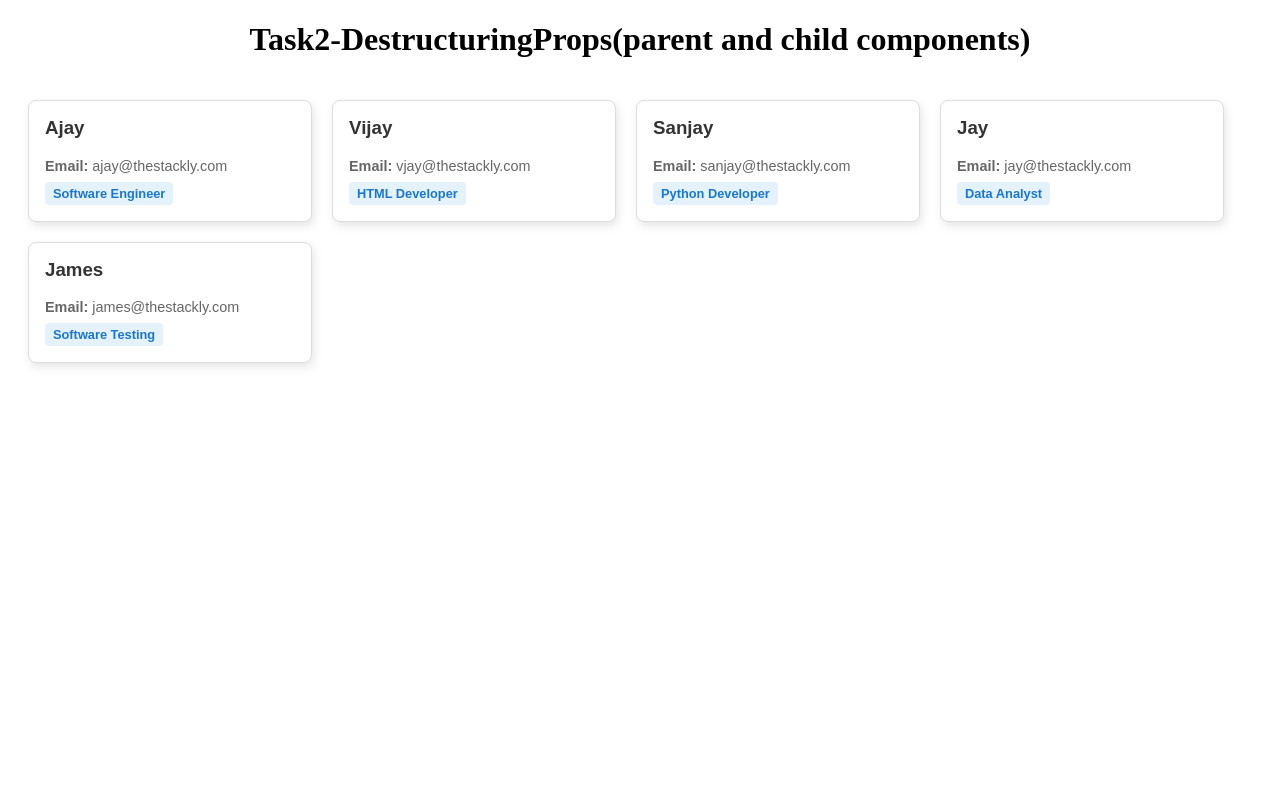
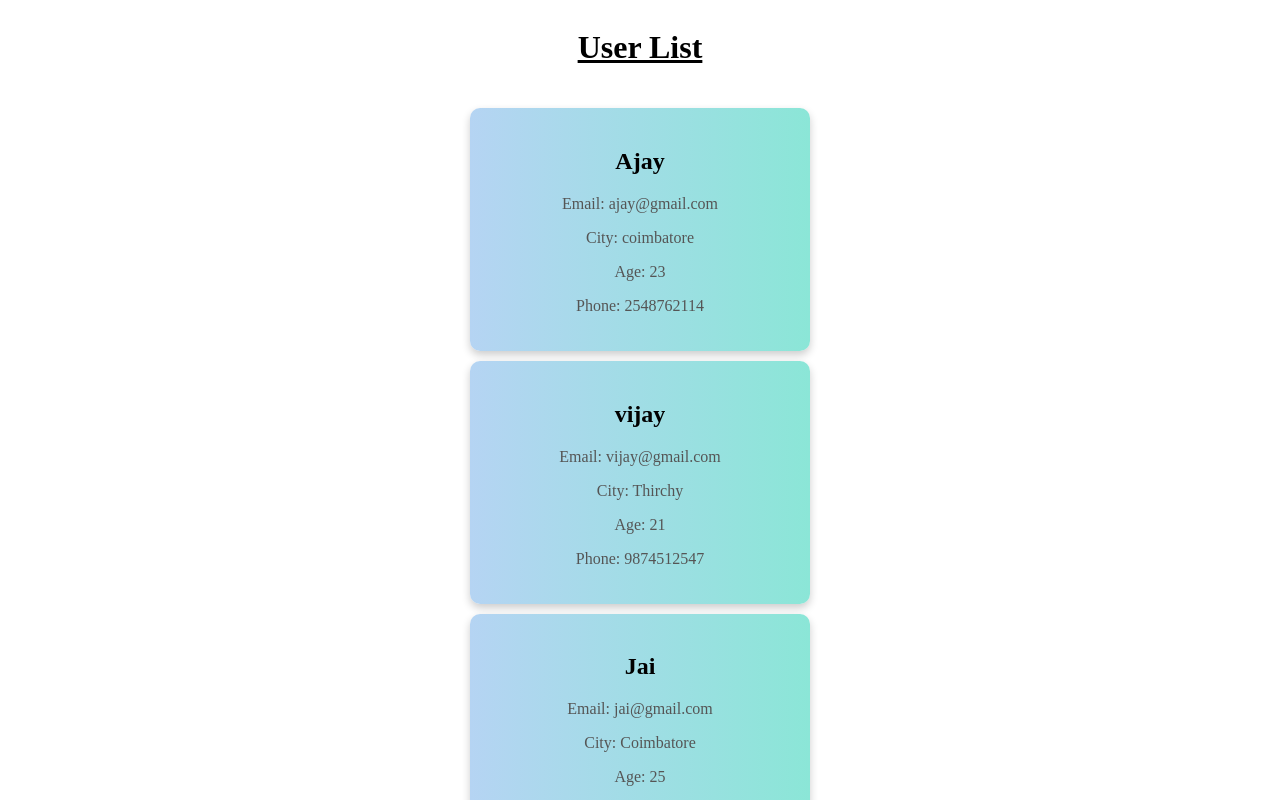
Before and after one commit to ajaykumar0504/reactjs, a React (Vite) app: page / in a window 1280 px wide. Shown: the top 800 px of the page. Built offline with nearby package versions, Linux system fonts and the light colour scheme.

Commit message:
listrendering task3

```diff
--- a/src/App.jsx
+++ b/src/App.jsx
@@ -1,32 +1,45 @@
 import React from 'react';
-import Destructprops from "./Destructprops";
-import "./index.css";
+// import Destructprops from "./Destructprops";
+// import "./index.css";
+import ListRendering from "./Component/ListRendering";
 
-function App() {
-  const users = [
-    { name: "Ajay", email: "ajay@thestackly.com", role: "Software Engineer" },
-    { name: "Vijay", email: "vjay@thestackly.com", role: "HTML Developer" },
-    { name: "Sanjay", email: "sanjay@thestackly.com", role: "Python Developer" },
-    { name: "Jay", email: "jay@thestackly.com", role: "Data Analyst" },
-    { name: "James", email: "james@thestackly.com", role: "Software Testing" }
-  ];
+// function App() {
+//   const users = [
+//     { name: "Ajay", email: "ajay@thestackly.com", role: "Software Engineer" },
+//     { name: "Vijay", email: "vjay@thestackly.com", role: "HTML Developer" },
+//     { name: "Sanjay", email: "sanjay@thestackly.com", role: "Python Developer" },
+//     { name: "Jay", email: "jay@thestackly.com", role: "Data Analyst" },
+//     { name: "James", email: "james@thestackly.com", role: "Software Testing" }
+//   ];
 
+//   return (
+//     <div className="App">
+//       <h1 style={{ textAlign: 'center' }}>Task2-DestructuringProps(parent and child components)</h1>
+
+//       <div className="card-container">
+//         {users.map((user, index) => (
+//           <Destructprops
+//             key={index}
+//             name={user.name}
+//             email={user.email}
+//             role={user.role}
+//           />
+
+//         ))}
+//       </div>
+//     </div>
+//   );
+// }
+
+// export default App;
+
+//task 3//
+
+export default function App() {
   return (
-    <div className="App">
-      <h1 style={{ textAlign: 'center' }}>Task2-DestructuringProps(parent and child components)</h1>
+    <div>
+      <ListRendering />
 
-      <div className="card-container">
-        {users.map((user, index) => (
-          <Destructprops
-            key={index}
-            name={user.name}
-            email={user.email}
-            role={user.role}
-          />
-        ))}
-      </div>
     </div>
-  );
+  )
 }
-
-export default App;
--- /dev/null
+++ b/src/Component/ListRendering.jsx
@@ -0,0 +1,78 @@
+import React from 'react'
+
+export default function ListRendering() {
+    const users = [
+        { name:"Ajay",
+          email:"ajay@gmail.com",
+          city:"coimbatore",
+          age: 23,
+          phone:"2548762114"},
+
+              {
+                name:"vijay",
+          email:"vijay@gmail.com",
+          city:"Thirchy",
+          age: 21,
+          phone:"9874512547"},
+
+              { name:"Jai",
+          email:"jai@gmail.com",
+          city:"Coimbatore",
+          age: 25,
+          phone:"9842282456"},
+
+              { name:"rama",
+          email:"ram@gmail.com",
+          city:"Bangalore",
+          age: 24,
+          phone:"6452385478"},
+
+              { name:"jeevan",
+          email:"jee@gmail.com",
+          city:"ooty",
+          age: 20,
+          phone:"9845671247"},
+
+    ];
+  return(
+    <div style={{textAlign:"center"}}>
+          <div
+        style={{
+          display: "flex",
+          alignItems: "center",
+          justifyContent: "center",
+          gap: "10px",
+          marginBottom: "20px"
+        }}>
+
+  <h1><u>User List</u></h1>
+     </div>
+
+           {users.map((user,index) => (
+            <div
+            key={index}
+             style={{
+               background: "linear-gradient(to right, #b5d4f3, #8be6d7)",
+               padding: "20px",
+               margin: "10px auto",
+               width: "300px",
+               borderRadius: "10px",
+               boxShadow: "0 4px 8px rgba(0,0,0,0.2)",
+               fontFamily: "Times New Roman",
+               color:"grey"
+
+          }}>
+
+  <h2 style={{ color: "black" }}>{user.name}</h2>
+  <p style={{ color: "#555" }}>Email: {user.email}</p>
+  <p style={{ color: "#555" }}>City: {user.city}</p>
+  <p style={{ color: "#555" }}>Age: {user.age}</p>
+  <p style={{ color: "#555" }}>Phone: {user.phone}</p>
+        </div>
+        )
+    )
+        }
+    </div>
+
+);
+}
```
